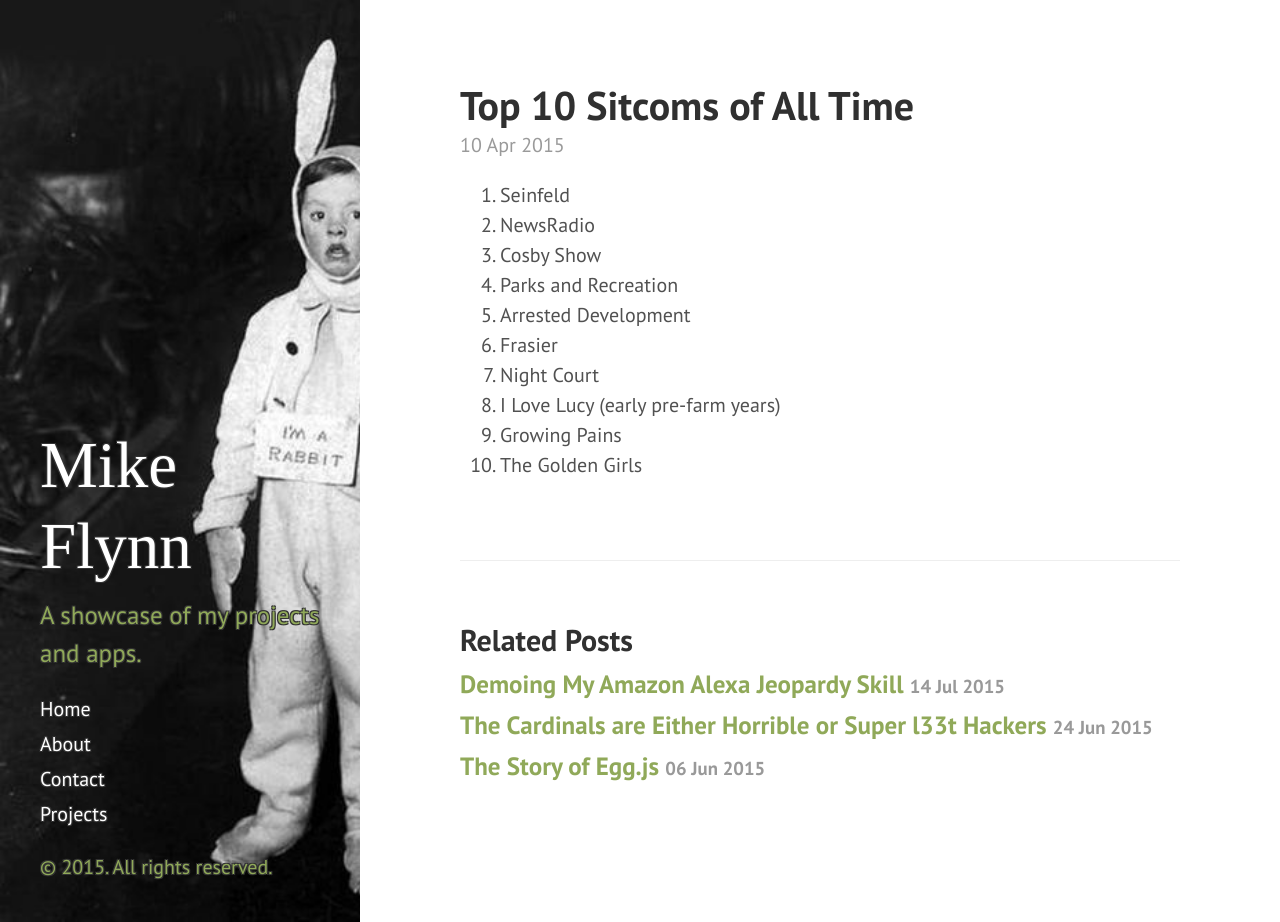
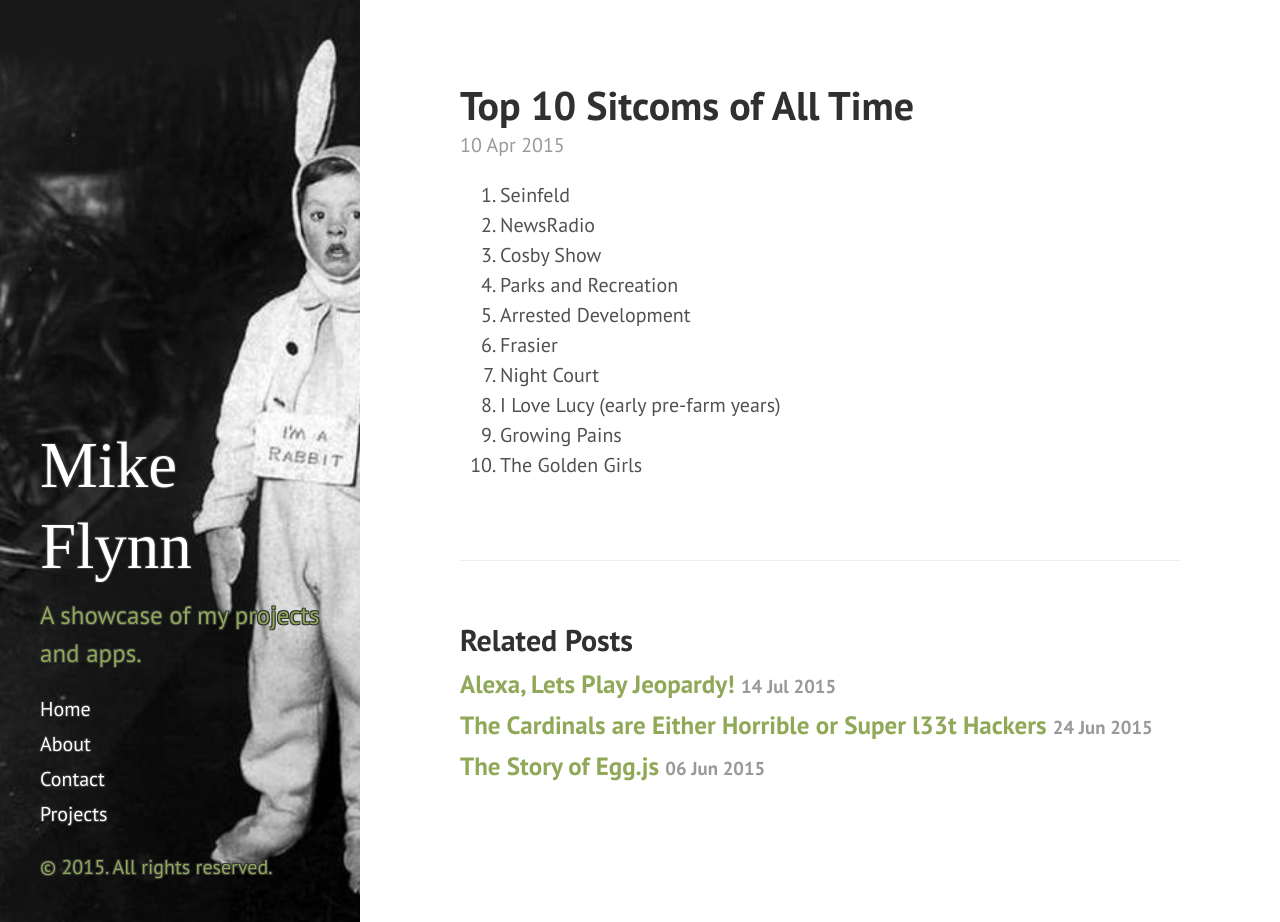
Before and after one commit to mikeflynn/thatmikeflynn.com-archive, a Jekyll site: the page built from _posts/2015-04-10-top-10-best-sitcoms.md, in a window 1280 px wide and 922 px high. Built offline with Jekyll 4.4.1, drawn with Linux system fonts in a browser that asks for light colours; nearby versions of some CDN libraries; some web fonts are replaced; Markdown is read by kramdown in place of the engine named in the settings.

Commit message:
Updated post title.

```diff
--- a/_posts/2015-07-14-amazon-alexa-jeopardy.md
+++ b/_posts/2015-07-14-amazon-alexa-jeopardy.md
@@ -1,6 +1,6 @@
 ---
 layout: post
-title: Demoing My Amazon Alexa Jeopardy Skill
+title: Alexa, Lets Play Jeopardy!
 ---
 
 [![Alexa Jeopardy Demo](http://i.imgur.com/1lNgQjB.png)](https://www.youtube.com/watch?v=mDIEGUtoSjw)
```
